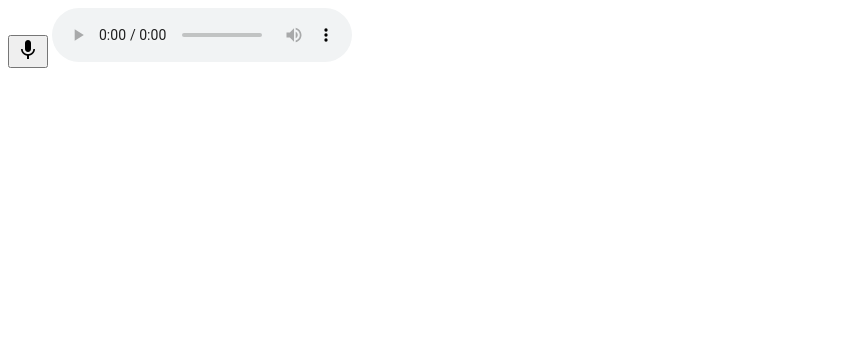
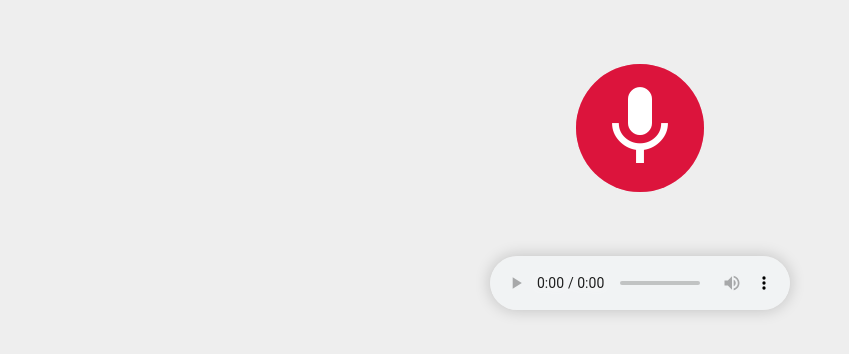
Before and after one commit to BurnettMiao/Record-Your-MIC-with-JavaScript, a plain HTML site: page index.html in a window 1280 px wide. Shown: the whole page, without its empty margins (0-849 px from the left). Drawn offline with Linux system fonts and the light colour scheme.

Commit message:
css finish

```diff
--- a/index.html
+++ b/index.html
@@ -16,7 +16,7 @@
         <span class="material-icons">mic</span>
       </button>
 
-      <audio src="playback" controls></audio>
+      <audio class="playback" controls></audio>
     </main>
 
     <script src="main.js"></script>
--- a/style.css
+++ b/style.css
@@ -0,0 +1,123 @@
+* {
+  margin: 0;
+  padding: 0;
+  box-sizing: border-box;
+  font-family: sans-serif;
+}
+
+body {
+  background-color: #eee;
+}
+
+button {
+  appearance: none;
+  border: none;
+  outline: none;
+  background: none;
+  cursor: pointer;
+}
+
+main {
+  display: flex;
+  flex-direction: column;
+  align-items: center;
+  padding: 4rem 2rem;
+}
+
+.mic-toggle {
+  position: relative;
+  display: block;
+  width: 8rem;
+  height: 8rem;
+  border-radius: 50%;
+  background-color: crimson;
+  margin-bottom: 4rem;
+}
+
+.mic-toggle:after,
+.mic-toggle:before {
+  --pad: 0rem;
+  content: '';
+  display: block;
+  position: absolute;
+  z-index: 0;
+  background-color: rgba(220, 20, 60, 0.2);
+  top: var(--pad);
+  left: var(--pad);
+  right: var(--pad);
+  bottom: var(--pad);
+  border-radius: 50%;
+}
+
+.mic-toggle:after {
+  transition: 0.4s;
+}
+
+.mic-toggle:before {
+  transition: 0.2s;
+}
+
+.mic-toggle:hover:before {
+  --pad: -1rem;
+}
+
+.mic-toggle:hover:after {
+  --pad: -2rem;
+}
+
+.mic-toggle span {
+  position: relative;
+  z-index: 1;
+  color: #fff;
+  font-size: 6rem;
+}
+
+.mic-toggle.is-recording:after {
+  animation: smoothPadAfter 0.6s ease-in alternate-reverse forwards infinite;
+}
+
+.mic-toggle.is-recording:before {
+  animation: smoothPadBefore 0.6s ease-in alternate-reverse forwards infinite;
+}
+
+@keyframes smoothPadAfter {
+  0% {
+    top: -2rem;
+    left: -2rem;
+    right: -2rem;
+    bottom: -2rem;
+  }
+
+  100% {
+    top: -1rem;
+    left: -1rem;
+    right: -1rem;
+    bottom: -1rem;
+  }
+}
+
+@keyframes smoothPadBefore {
+  0% {
+    top: -1rem;
+    left: -1rem;
+    right: -1rem;
+    bottom: -1rem;
+  }
+
+  100% {
+    top: -0.5rem;
+    left: -0.5rem;
+    right: -0.5rem;
+    bottom: -0.5rem;
+  }
+}
+
+.playback {
+  margin-bottom: 1rem;
+  box-shadow: 0px 0px 1rem rgba(0, 0, 0, 0.2);
+  border-radius: 999px;
+}
+
+.is-hidden {
+  display: none;
+}
```
